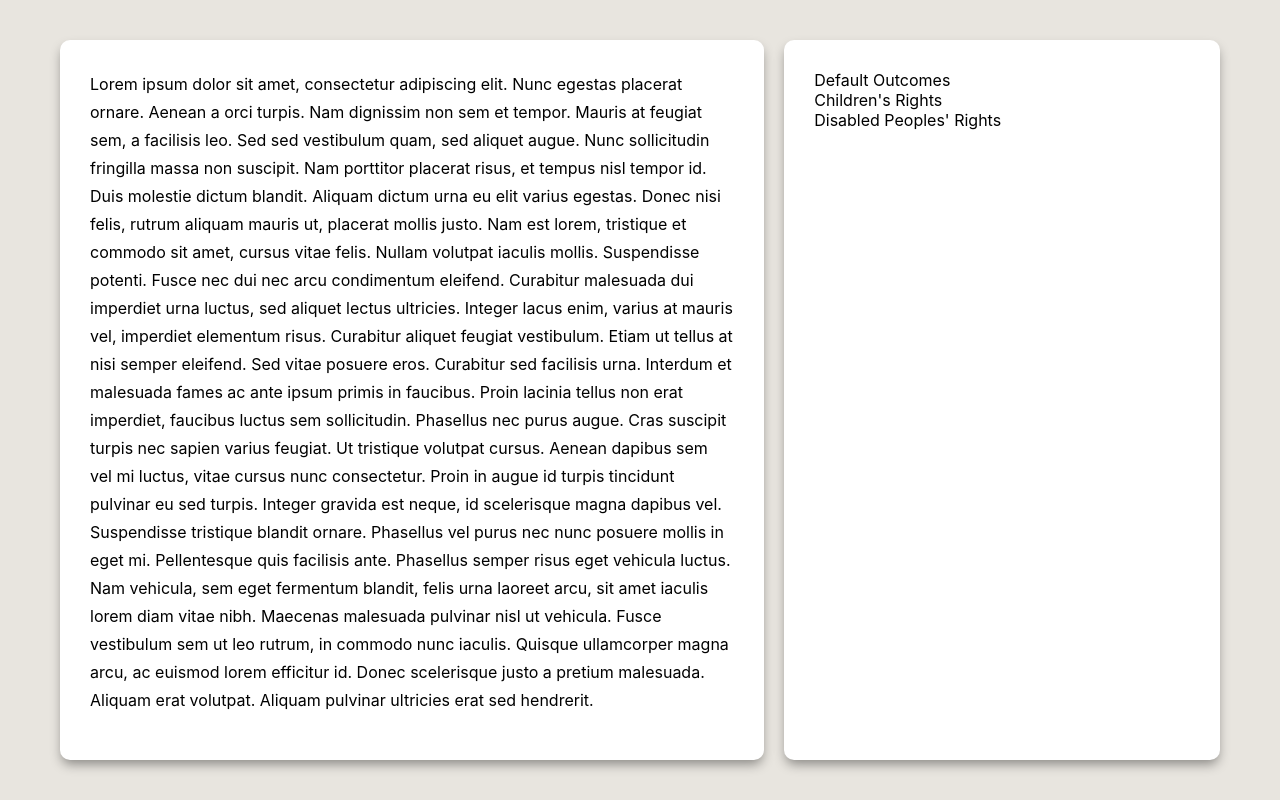
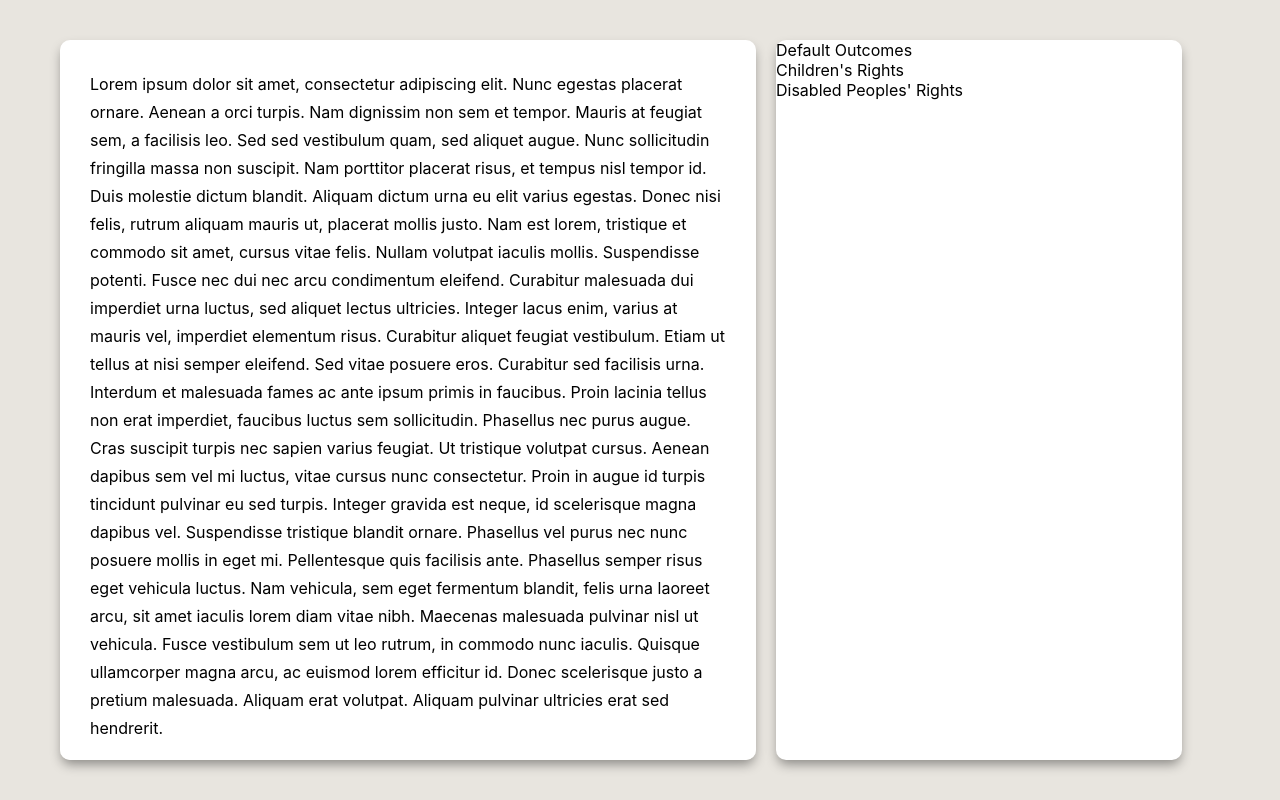
Before and after one commit to kathkroll/document-tagger, a React (Create React App) app: page / in a window 1280 px wide. Built offline with nearby package versions, Linux system fonts and the light colour scheme.

Commit message:
A little ugly at the moment but will extract logic to a util next

```diff
--- a/src/components/DocumentViewerComponent.js
+++ b/src/components/DocumentViewerComponent.js
@@ -13,13 +13,49 @@ export default class DocumentViewerComponent extends Component {
     this.props.actions.updateSelectedDocumentText(selection.anchorOffset, selection.focusOffset);
   }
 
+  highlightText() {
+    const { taggedSelections, document } = this.props;
+    const spanElements = [];
+    if(taggedSelections.length >= 1) {
+      let tempLine = '';
+      let lastIndexAdded = 0;
+      taggedSelections.forEach((selection, index) => {
+        if(lastIndexAdded < selection.start) {
+          const nonHighlightedLine = document.text.substring(lastIndexAdded, selection.start);
+          spanElements.push(<span>{nonHighlightedLine}</span>);
+          lastIndexAdded = selection.start;
+        }
+        tempLine = tempLine.concat(document.text.substring(lastIndexAdded, selection.end));
+        lastIndexAdded = selection.end;
+        if(index === taggedSelections.length - 1 || taggedSelections[index+1].start > lastIndexAdded) {
+          spanElements.push(<span className="highlighted">{tempLine}</span>);
+          tempLine = '';
+      }
+      });
+      if(taggedSelections[taggedSelections.length-1].end != document.text.length) {
+        const lastSpanContent = document.text.substring(taggedSelections[taggedSelections.length-1].end);
+        spanElements.push(<span>{lastSpanContent}</span>);
+      }
+    } else {
+      const fullString = document.text;
+      spanElements.push(<span>{fullString}</span>);
+    }
+    console.log(spanElements);
+    return (
+      <div>
+        {spanElements}
+      </div>
+    )
+  }
+
   render() {
-    const { document } = this.props;
-
     return (
       <div className="document-container">
+        <div className="document-text non-selectable">
+          {this.highlightText()}
+        </div>
         <div className="document-text" onMouseUp={this.handleSelection}>
-          {document.text}
+          {this.props.document.text}
         </div>
       </div>
     );
--- a/src/containers/DocumentViewerContainer.js
+++ b/src/containers/DocumentViewerContainer.js
@@ -6,6 +6,7 @@ import DocumentViewerComponent from '../components/DocumentViewerComponent'
 
 const mapStateToProps = state => ({
   document: state.documentsReducer.document,
+  taggedSelections: state.documentsReducer.taggedSelections,
 })
 
 const mapDispatchToProps = dispatch => ({
--- a/src/reducers/documentsReducer.js
+++ b/src/reducers/documentsReducer.js
@@ -31,9 +31,17 @@ const handleTagSelectedText = (state, action) => {
     end: state.selection.end,
     tagId: action.payload.tagId,
   }
+  const earlierSelectionsIndex = state.taggedSelections.filter(s => (s.start < newTaggedSelection.start) || (s.start === newTaggedSelection.start && s.end <= newTaggedSelection.end)).length;
   return {
     ...state,
-    selection: {},
-    taggedSelections: [...state.taggedSelections, newTaggedSelection],
+    selection: {
+      start: null,
+      end: null,
+    },
+    taggedSelections: [
+      ...state.taggedSelections.slice(0, earlierSelectionsIndex),
+      newTaggedSelection,
+      ...state.taggedSelections.slice(earlierSelectionsIndex),
+    ]
   }
 }
--- a/src/styles/App.scss
+++ b/src/styles/App.scss
@@ -10,7 +10,6 @@
 .document-container, .tag-container {
   box-shadow: 0px 6px 12px -2px rgba(0,0,0,0.41);
   background: white;
-  padding: 30px;
   border-radius: 10px
 }
 
--- a/src/styles/DocumentViewer.scss
+++ b/src/styles/DocumentViewer.scss
@@ -1,6 +1,20 @@
 .document-container {
+  position: relative;
 
   .document-text {
     line-height: 28px;
+    position: absolute;
+    width: 100%;
+    box-sizing: border-box;
+    padding: 30px;
+
+    &.non-selectable {
+      user-select: none;
+      color: transparent;
+    }
+
+    .highlighted {
+      background: #fff387;
+    }
   }
 }
```
Also changed, not shown: 2 other files (tests, documents, lock files or other folders).
